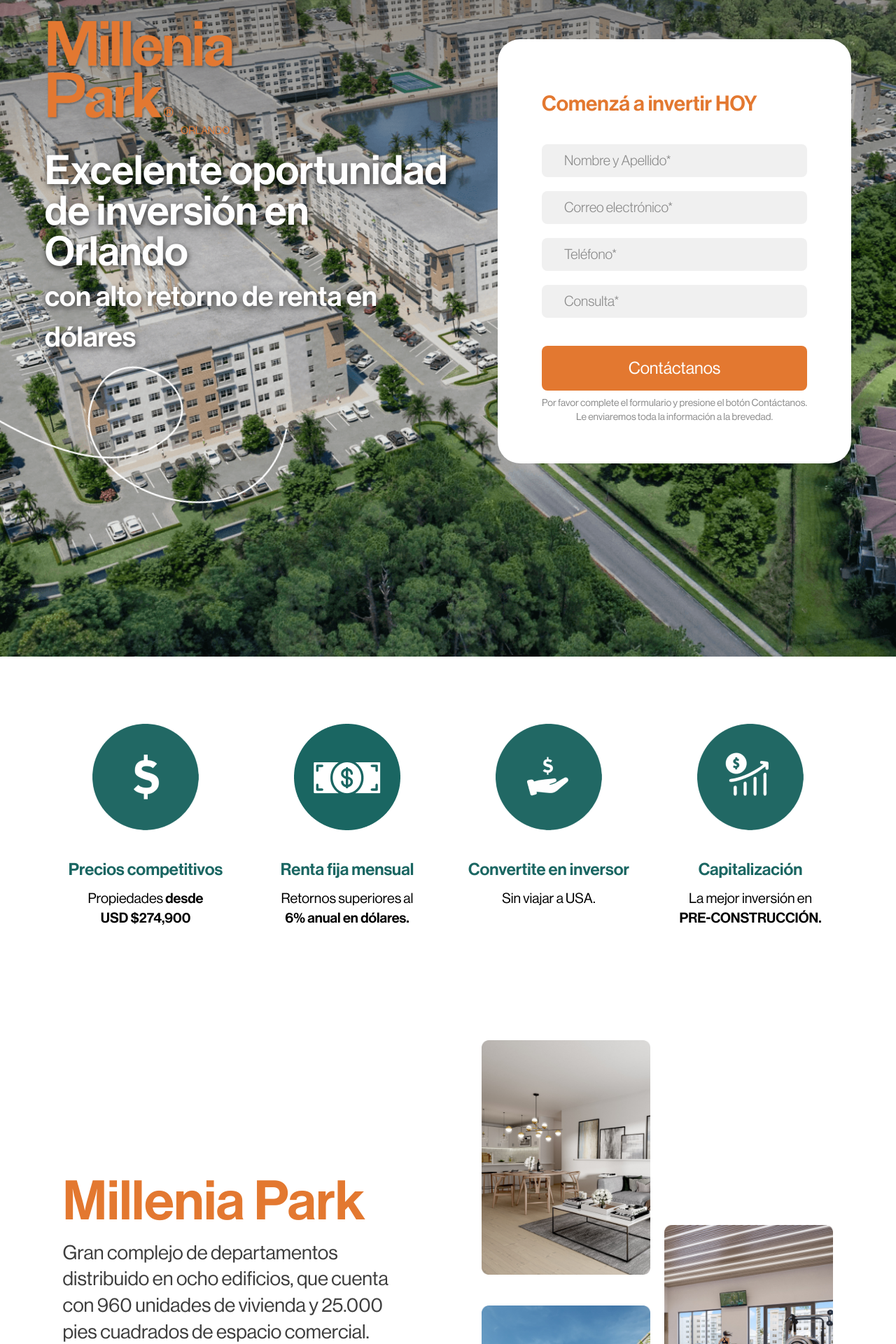
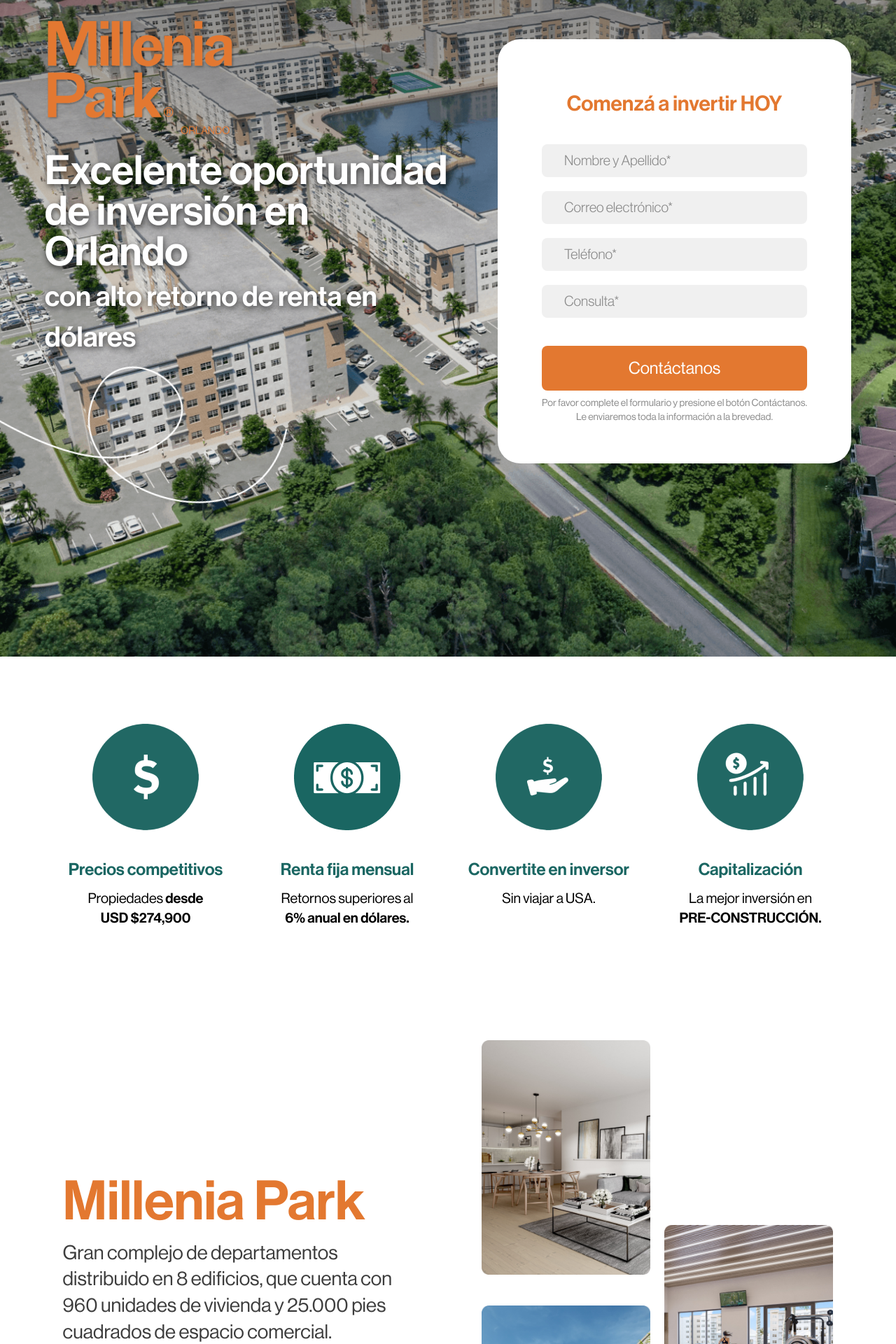
Before and after one commit to Agusmac/MillenialParkDemo, a Next.js app: page / in a window 1280 px wide. Shown: the part 220-2140 px from the top of the page at 70% size. Built offline with nearby package versions, Linux system fonts and the light colour scheme.

Commit message:
finished my part

```diff
--- a/components/Footer.js
+++ b/components/Footer.js
@@ -13,13 +13,13 @@
             <p className='mt-5 text-2xl font-medium'>Rubén Kaufman</p>
             <p className='text-lg uppercase '>Presidente de Mir Developments</p>
             <div className='my-5 h-[2px] bg-white w-3/4'></div>
-            <p className='text-xl font-medium'>Tel | whatsapp  +54 (11) 2129 6870 <br /> rkaufman@mirdevelopments.com</p>
+            <p className='text-xl font-medium'>Tel | whatsapp  +54 (11) 2129 6870 <br /> <a href="mailto:rkaufman@mirdevelopments.com">rkaufman@mirdevelopments.com</a></p>
             <div className='my-5 h-[2px] bg-white w-3/4'></div>
             <p className='text-xl italic w-3/4 mx-auto text-center'>Más de 40 años de experiencia desarrollando propiedades en Sudamérica, Miami, Orlando.</p>
           </div>
 
           <div className='px-8 sm:px-16 py-20'>
-            <div className='hidden lg:flex justify-end mb-7'><Image className='relative -top-32' alt='whatsapp logo' src='/whatsapp.svg' width={88} height={88} /></div>
+            <div className='flex justify-end mb-7'><a href="https://wa.link/thcfye"><Image className='relative' quality={100} alt='whatsapp logo' src='/whatsapp.png' width={88} height={88} /></a></div>
             <p className='font-medium text-xl mb-7'><span className='text-2xl text-[#1A6662] '>Dirección</span> <br />
               18851 NE 29th Ave, Suite 402 Miami, Florida USA, 33180</p>
             <div className='flex justify-between items-end mb-10'>
--- a/components/Hero.js
+++ b/components/Hero.js
@@ -62,7 +62,7 @@
 
         <div id='hero-form' className='rounded-[32px] bg-white  w-full max-w-[505px] flex-1 self-center pb-10 md:pb-14 pt-12 md:pt-[74px]   flex flex-col items-center px-7 md:px-11'>
         <form ref={formRef} onSubmit={handleSubmit}>
-          <h3 className='text-[#E37830] text-2xl md:text-3xl font-medium mb-10 whitespace-nowrap'>Comenzá a invertir HOY</h3>
+          <h3 className='text-[#E37830] text-2xl md:text-3xl font-medium mb-10 whitespace-nowrap text-center'>Comenzá a invertir HOY</h3>
           <div className='h-[47px] bg-[#F0F0F0] w-full rounded-lg mb-5 font-light flex items-center px-8'>
             <input name='name' ref={nameRef} placeholder='Nombre y Apellido*' required className='bg-transparent w-full text-[#8B8B8B] placeholder-[#8B8B8B] focus:ring-0 outline-none text-lg md:text-xl' type="text" />
           </div>
--- a/components/ThirdDiv.js
+++ b/components/ThirdDiv.js
@@ -10,7 +10,7 @@
             <div className='flex-1 text-[#3D3D3D]'>
                 <h2 className='text-[#E37830] font-medium text-6xl md:text-[78px] mb-4 leading-none'>Millenia Park</h2>
                 <p className='text-2xl md:text-[28px] leading-[1.34] font-normal mb-12'>Gran complejo de departamentos distribuido
-                    en ocho edificios, que cuenta con 960 unidades
+                    en 8 edificios, que cuenta con 960 unidades
                     de vivienda y 25.000 pies cuadrados de espacio
                     comercial.</p>
 
```
Also changed, not shown: public/logos_whatsapp-icon.png (added).
